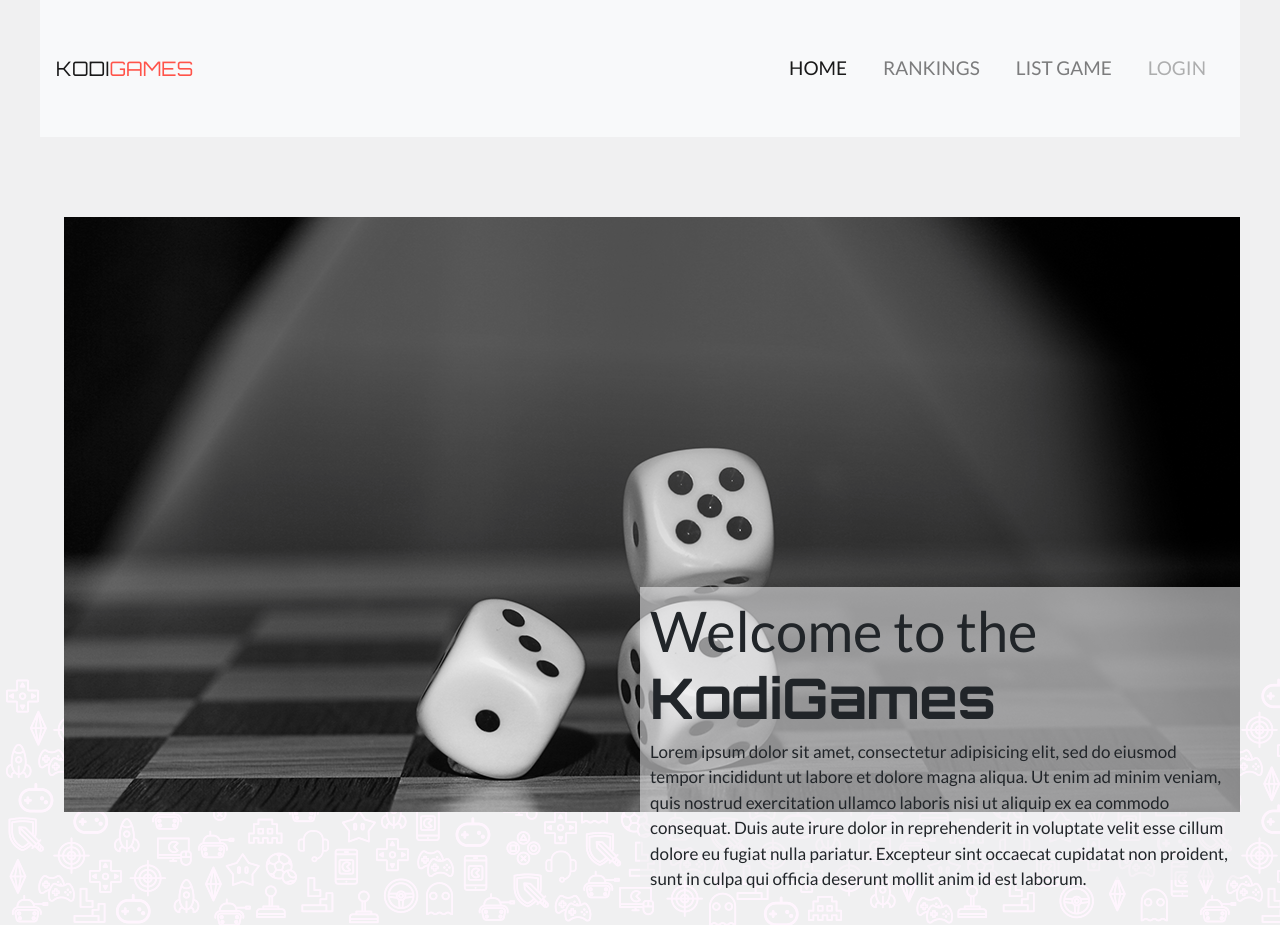
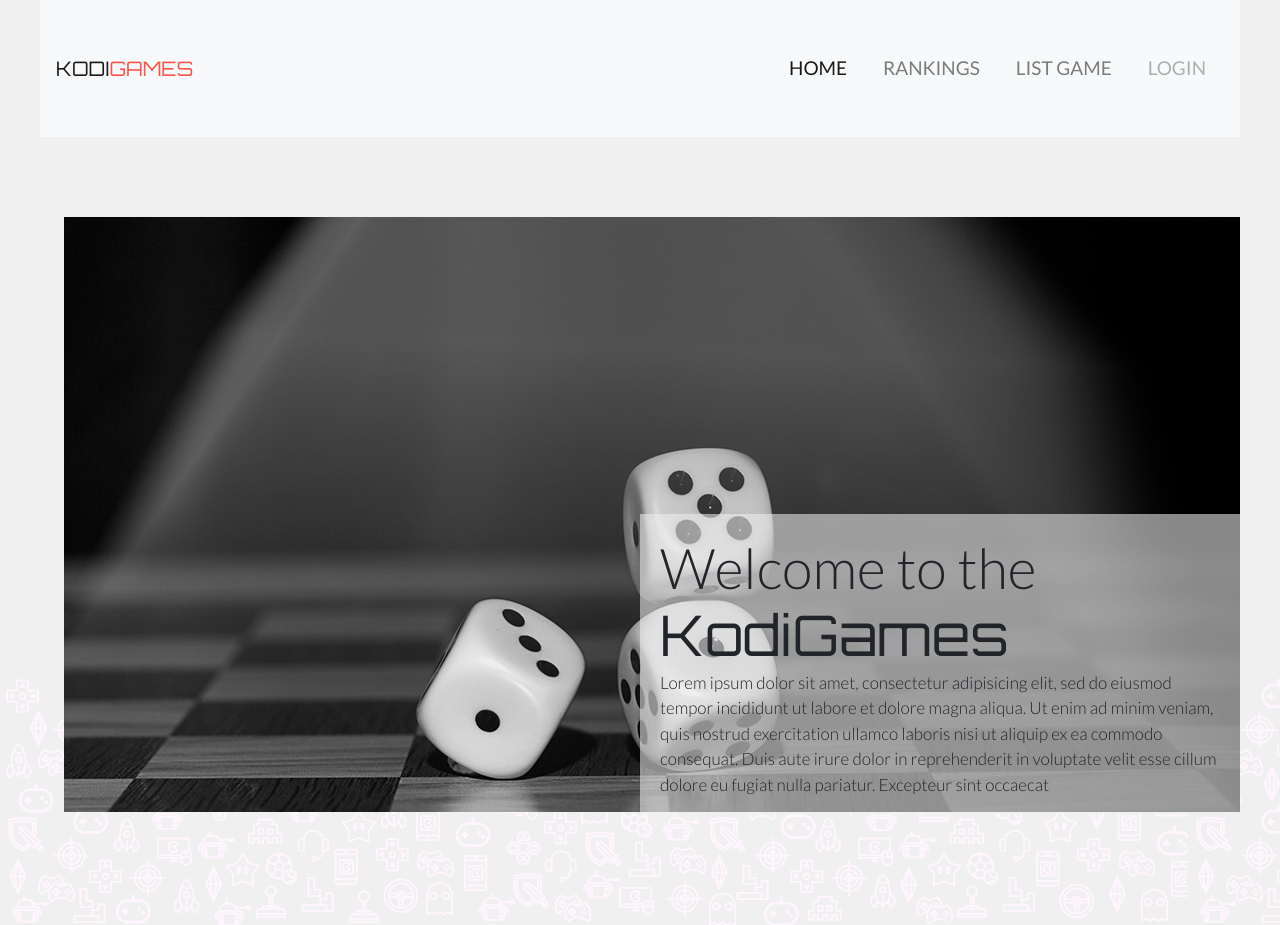
Before and after one commit to Project-web-2018-01/Home-page, a website: page index.html in a window 1280 px wide. Shown: the top 925 px of the page. Drawn offline with nearby package versions, Linux system fonts and the light colour scheme.

Commit message:
Add good position for box in section home

```diff
--- a/index.html
+++ b/index.html
@@ -43,14 +43,12 @@
                 reprehenderit in voluptate velit
                 esse cillum dolore eu fugiat nulla
                 pariatur. Excepteur sint occaecat
-                cupidatat non proident, sunt in
-                culpa qui officia deserunt mollit
-                anim id est laborum.
                 </p>
             </div>
 
         </div>
     </section>
+
 
     <footer>
 
--- a/package.json
+++ b/package.json
@@ -3,11 +3,13 @@
   "version": "1.0.0",
   "main": "index.js",
   "scripts": {
-    "test": "npm run test:browser",
+    "browser": "npm run test:browser",
     "test:browser": "node_modules/.bin/browser-sync start --server --files 'css/*.css' '*.html'",
 
     "sass": "npm run test:sass",
-    "test:sass": "sass --watch sass/style.scss:css/style.css"
+    "test:sass": "sass --watch sass/style.scss:css/style.css",
+
+    "all": "npm run browser | npm run sass"
 
   },
   "repository": {
--- a/sass/style.scss
+++ b/sass/style.scss
@@ -28,7 +28,6 @@ body {
             font-size: 19px;
             a {
                 font-family: $orbitron;
-                color: blue;
                 span {
                     color: $dark-orange;
                 }
@@ -56,14 +55,16 @@ body {
             position: relative;
             .home-box {
                 width: 600px;
-                height: 293px;
+                height: 300px;
                 position: absolute;
                 right: 0;
-                bottom: 10%;
+                bottom: 18%;
                 background-color: $dark-white-box-home;
-                padding: 10px;
+                padding: 20px;
                 h1 {
                     font-size: 56px;
+                    font-weight: 300;
+                    margin-bottom: 2px;
                     span {
                         font-family: $orbitron;
                         font-weight: bolder;
@@ -71,6 +72,7 @@ body {
                 }
                 p {
                     font-size: 17px;
+                    font-weight: 300;
                 }
             }
         }
```
Also changed, not shown: css/style.css, 1 other file.
